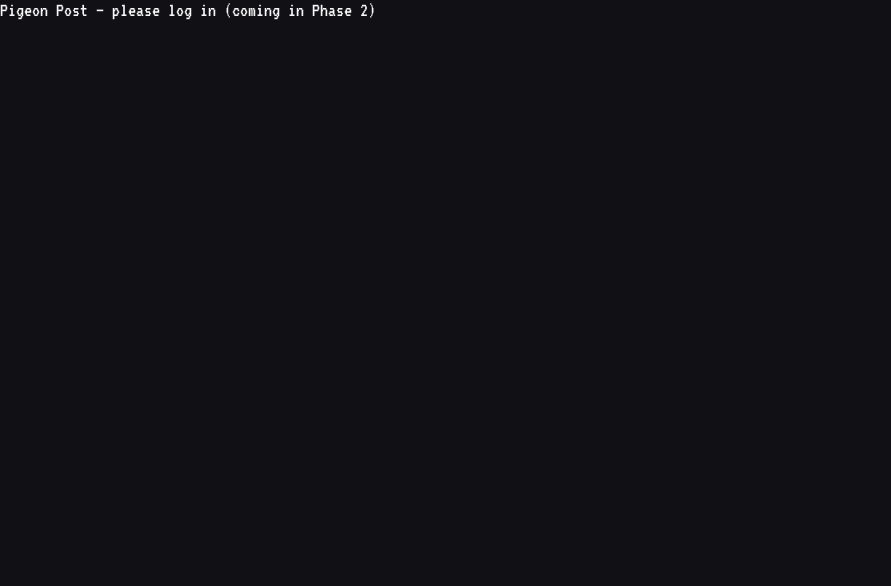
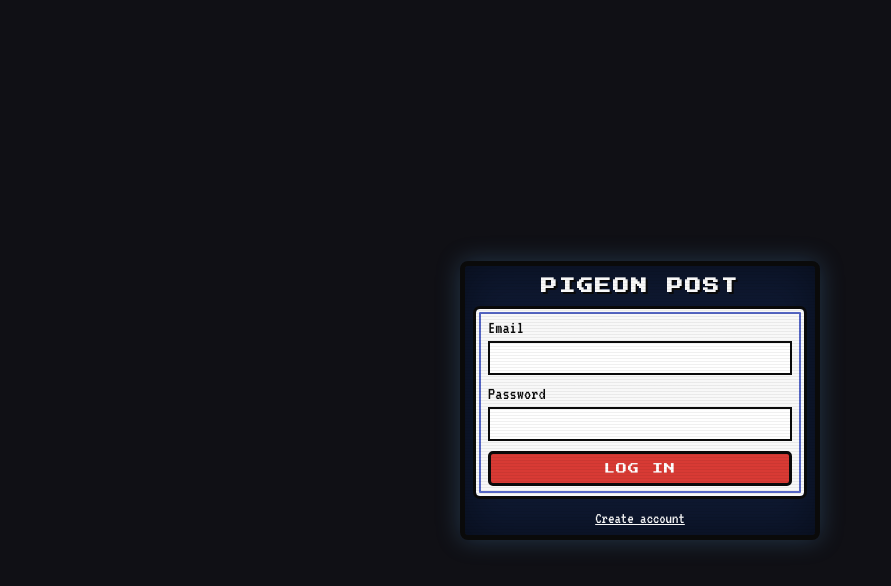
Before and after one commit to pratik-kamath/pigeon-post, a React (Vite) app in the folder frontend/: page / in a window 1280 px wide. Shown: the top 586 px of the page, without its empty margins (0-891 px from the left). Built offline with nearby package versions, Linux system fonts and the light colour scheme.

Commit message:
feat: pixel login/register auth screen + app gate
Co-Authored-By: Claude Opus 4.8 (1M context) <noreply@anthropic.com>

```diff
--- a/frontend/src/App.tsx
+++ b/frontend/src/App.tsx
@@ -1,10 +1,11 @@
 import { AuthProvider } from "./auth/AuthContext";
 import { useAuth } from "./auth/useAuth";
+import { AuthScreen } from "./screens/AuthScreen";
 
 function Shell() {
   const { status, user } = useAuth();
   if (status === "loading") return <div>Loading…</div>;
-  if (status === "anonymous") return <div>Pigeon Post — please log in (coming in Phase 2)</div>;
+  if (status === "anonymous") return <AuthScreen />;
   return <div>Welcome, {user!.username}</div>;
 }
 
--- /dev/null
+++ b/frontend/src/screens/AuthScreen.tsx
@@ -0,0 +1,65 @@
+import { useState, type FormEvent } from "react";
+import { useAuth } from "../auth/useAuth";
+import { PixelButton } from "../components/PixelButton";
+
+type Mode = "login" | "register";
+
+export function AuthScreen() {
+  const { login, register } = useAuth();
+  const [mode, setMode] = useState<Mode>("login");
+  const [username, setUsername] = useState("");
+  const [email, setEmail] = useState("");
+  const [password, setPassword] = useState("");
+  const [error, setError] = useState<string | null>(null);
+  const [busy, setBusy] = useState(false);
+
+  async function onSubmit(e: FormEvent) {
+    e.preventDefault();
+    setError(null);
+    if (!email.trim() || !password.trim() || (mode === "register" && !username.trim())) {
+      setError("Please fill in all fields.");
+      return;
+    }
+    setBusy(true);
+    try {
+      if (mode === "login") await login(email, password);
+      else await register(username, email, password);
+    } catch {
+      setError(mode === "login" ? "Couldn't log in — check your details." : "Couldn't register — that handle or email may be taken.");
+    } finally {
+      setBusy(false);
+    }
+  }
+
+  return (
+    <div className="auth-screen">
+      <div className="pk-screen auth-card scanlines">
+        <h1 className="auth-title">PIGEON&nbsp;POST</h1>
+        <form className="pk-box auth-form" onSubmit={onSubmit}>
+          {mode === "register" && (
+            <label>Username
+              <input value={username} onChange={(e) => setUsername(e.target.value)} autoComplete="username" />
+            </label>
+          )}
+          <label>Email
+            <input type="email" value={email} onChange={(e) => setEmail(e.target.value)} autoComplete="email" />
+          </label>
+          <label>Password
+            <input type="password" value={password} onChange={(e) => setPassword(e.target.value)} autoComplete="current-password" />
+          </label>
+          {error && <p className="auth-error" role="alert">{error}</p>}
+          <PixelButton type="submit" disabled={busy}>
+            {mode === "login" ? "LOG IN" : "REGISTER"}
+          </PixelButton>
+        </form>
+        <button
+          type="button"
+          className="auth-toggle"
+          onClick={() => { setMode(mode === "login" ? "register" : "login"); setError(null); }}
+        >
+          {mode === "login" ? "Create account" : "Have an account? Log in"}
+        </button>
+      </div>
+    </div>
+  );
+}
--- a/frontend/src/styles/theme.css
+++ b/frontend/src/styles/theme.css
@@ -67,3 +67,12 @@ body {
 @media (prefers-reduced-motion: reduce) {
   *, *::before, *::after { animation: none !important; transition: none !important; }
 }
+
+.auth-screen { min-height: 100vh; display: flex; align-items: center; justify-content: center; padding: 16px; }
+.auth-card { width: min(360px, 92vw); }
+.auth-title { font-family: var(--font-head); font-size: 16px; color: var(--paper); text-align: center; letter-spacing: 2px; margin: 4px 0 12px; text-shadow: 2px 2px 0 var(--ink); }
+.auth-form { display: flex; flex-direction: column; gap: 10px; }
+.auth-form label { display: flex; flex-direction: column; gap: 4px; font-size: 18px; }
+.auth-form input { font-family: var(--font-body); font-size: 18px; padding: 6px 8px; border: 2px solid var(--ink); background: #fff; }
+.auth-error { color: var(--accent); font-size: 16px; margin: 0; }
+.auth-toggle { background: none; border: none; color: var(--paper); font-family: var(--font-body); font-size: 16px; margin-top: 10px; cursor: pointer; text-decoration: underline; width: 100%; }
```
Also changed, not shown: 2 other files (tests, documents, lock files or other folders).
